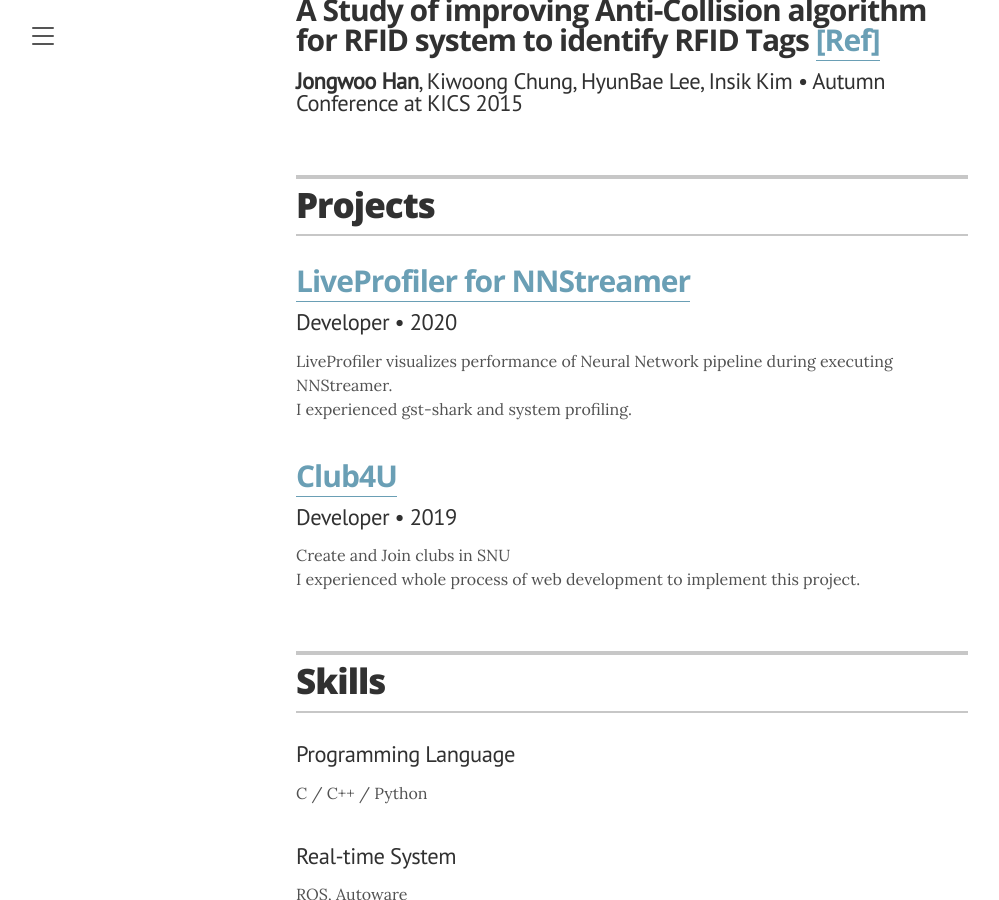
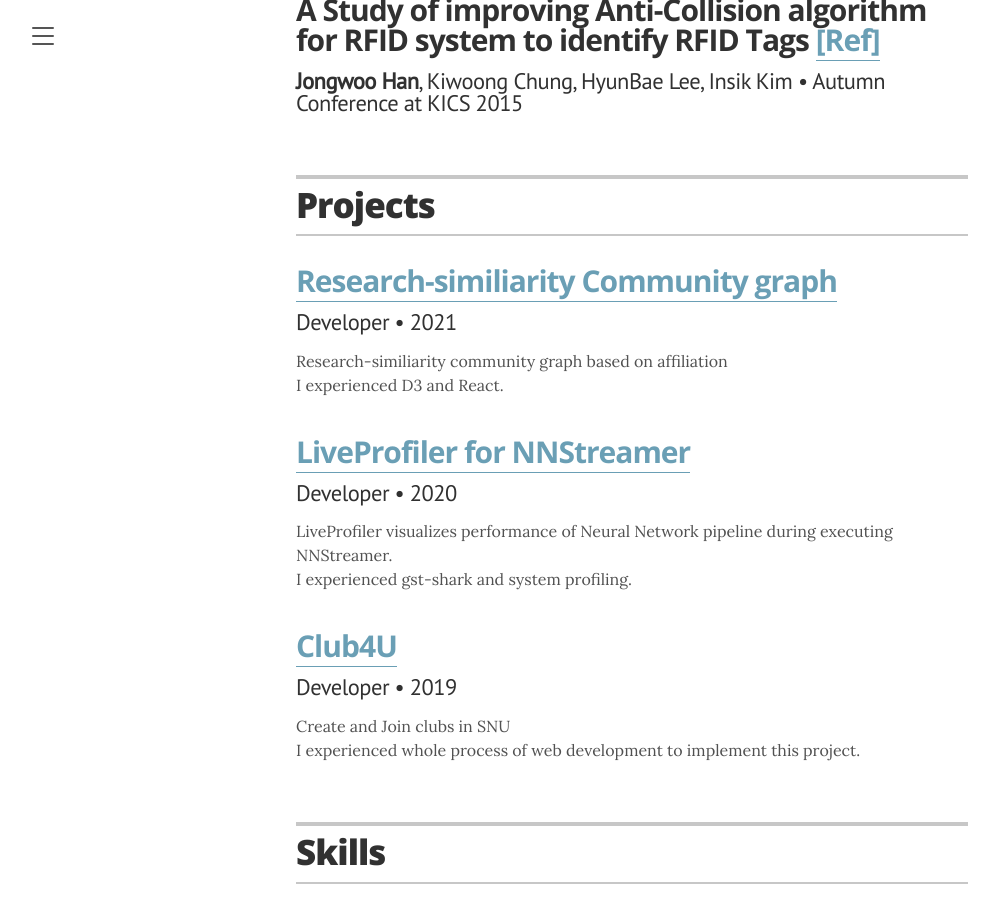
Before and after one commit to Spiraline/spiraline.github.io, a Jekyll site: the page built from index.markdown, in a window 1280 px wide and 900 px high, scrolled down 3404 px. Shown: the whole window, without its empty margins (8-1007 px from the left). Built offline with Jekyll 4.4.1, drawn with Linux system fonts in a browser that asks for light colours.

Commit message:
Add info viz

```diff
--- a/_data/projects.yml
+++ b/_data/projects.yml
@@ -1,3 +1,11 @@
+# InfoViz
+- project: Research-similiarity Community graph
+  role: Developer
+  duration: 2021
+  url: "https://github.com/Spiraline/research-similarity-community-graph"
+  description: Research-similiarity community graph based on affiliation<br/>
+                I experienced D3 and React.
+
 # LiveProfiler for NNStreamer
 - project: LiveProfiler for NNStreamer
   role: Developer
```
